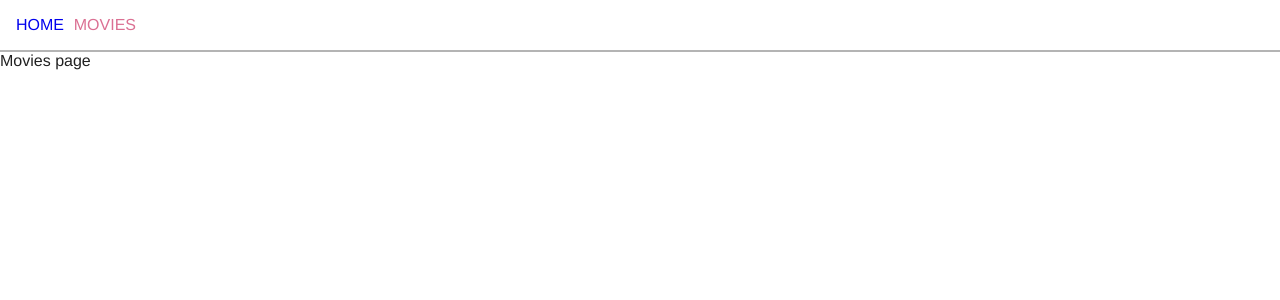
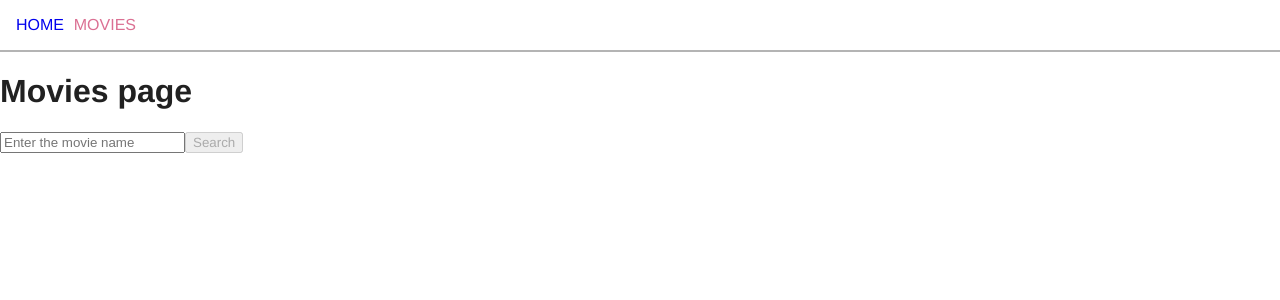
Before and after one commit to YevhenKonyk/react-hw-04-movie-api, a React (Create React App) app: page /movies in a window 1280 px wide. Shown: the top 300 px of the page. Built offline with nearby package versions, Linux system fonts and the light colour scheme.

Commit message:
Implemented movies search functionality

```diff
--- /dev/null
+++ b/src/Components/SearchForm/SearchForm.js
@@ -0,0 +1,65 @@
+/* eslint-disable react/static-property-placement */
+import React, { Component } from 'react';
+import PropTypes from 'prop-types';
+
+import styles from './SearchForm.module.css';
+
+export default class SearchForm extends Component {
+  static propTypes = {
+    onSearch: PropTypes.func.isRequired,
+    searchQuery: PropTypes.string,
+  };
+
+  static defaultProps = {
+    searchQuery: '',
+  };
+
+  state = {
+    query: this.props.searchQuery,
+  };
+
+  handleInputChange = e => {
+    const { name, value } = e.target;
+
+    this.setState({
+      [name]: value,
+    });
+  };
+
+  clearForm = () => {
+    this.setState({ query: '' });
+  };
+
+  handleSubmit = e => {
+    e.preventDefault();
+    this.props.onSearch({ ...this.state });
+    this.clearForm();
+  };
+
+  render() {
+    const { query } = this.state;
+
+    return (
+      <div className={styles.container}>
+        <form onSubmit={this.handleSubmit} className={styles.form}>
+          <input
+            type="text"
+            name="query"
+            value={query}
+            placeholder="Enter the movie name"
+            onChange={this.handleInputChange}
+            className={styles.input}
+          />
+
+          <button
+            type="submit"
+            className={styles.submitBtn}
+            disabled={query.length === 0}
+          >
+            Search
+          </button>
+        </form>
+      </div>
+    );
+  }
+}
--- /dev/null
+++ b/src/Components/SearchForm/SearchForm.module.css
@@ -0,0 +1,3 @@
+.submitBtn:disabled {
+  cursor: not-allowed;
+}
--- a/src/pages/MovieDetailsPage.js
+++ b/src/pages/MovieDetailsPage.js
@@ -12,6 +12,15 @@ export default class MovieDetailsPage extends Component {
     history: PropTypes.shape({
       push: PropTypes.func.isRequired,
     }).isRequired,
+    location: PropTypes.shape({
+      state: PropTypes.shape({
+        from: PropTypes.string,
+      }),
+    }),
+  };
+
+  static defaultProps = {
+    location: {},
   };
 
   state = {
@@ -25,6 +34,12 @@ export default class MovieDetailsPage extends Component {
   }
 
   handleGoBack = () => {
+    if (this.props.location.state) {
+      this.props.history.push(this.props.location.state.from);
+
+      return;
+    }
+
     this.props.history.push('/');
   };
 
--- a/src/pages/MoviesPage.js
+++ b/src/pages/MoviesPage.js
@@ -1,5 +1,120 @@
-import React from 'react';
+/* eslint-disable react/static-property-placement */
+import React, { Component } from 'react';
+import PropTypes from 'prop-types';
+import queryString from 'query-string';
+import { Link } from 'react-router-dom';
 
-const MoviesPage = () => <>Movies page</>;
+import { fetchMoviesByQuery } from '../services/themoviedb-api';
+import SearchForm from '../Components/SearchForm/SearchForm';
 
-export default MoviesPage;
+const getQueryStringFromProps = props =>
+  queryString.parse(props.location.search).query;
+
+const mapper = items => {
+  return items.map(
+    ({
+      id,
+      poster_path: posterPath,
+      title,
+      overview,
+      release_date: releaseDate,
+      ...props
+    }) => ({
+      id,
+      posterPath,
+      title,
+      overview,
+      releaseDate,
+      props,
+    }),
+  );
+};
+
+export default class MoviesPage extends Component {
+  static propTypes = {
+    history: PropTypes.shape({
+      push: PropTypes.func.isRequired,
+    }).isRequired,
+    location: PropTypes.shape({
+      pathname: PropTypes.string.isRequired,
+    }).isRequired,
+  };
+
+  state = {
+    movies: [],
+  };
+
+  componentDidMount() {
+    /**
+     * При первом посещении страницы получаем queryString из пропов (location)
+     * и если он есть делаем запрос на API
+     */
+    const query = getQueryStringFromProps(this.props);
+
+    if (query) {
+      fetchMoviesByQuery(query).then(data => {
+        this.setState({ movies: mapper(data.results) });
+      });
+    }
+  }
+
+  handleSearch = ({ query }) => {
+    fetchMoviesByQuery(query).then(data => {
+      this.setState({ movies: mapper(data.results) });
+    });
+
+    /** Каждый раз при обработке поиска необходимо обновлять URL используя метод history.push
+     * для добавления новой записи в журнал истории
+     *
+     * Берем текущее значение location.pathname и обновляем search добавляя в него query
+     *
+     * */
+    if (query) {
+      this.props.history.push({
+        pathname: this.props.location.pathname,
+        search: `query=${query}`,
+      });
+
+      return;
+    }
+
+    this.props.history.push({
+      pathname: this.props.location.pathname,
+      search: ``,
+    });
+  };
+
+  render() {
+    const { movies } = this.state;
+    const { location } = this.props;
+    // Получаем queryString из пропов, для передачи начального состояния сёрч инпута форме поиска
+    const query = getQueryStringFromProps(this.props);
+
+    return (
+      <>
+        <h1>Movies page</h1>
+
+        <SearchForm onSearch={this.handleSearch} searchQuery={query} />
+
+        {movies.length > 0 && (
+          <>
+            <ul>
+              {movies.map(movie => (
+                <li key={movie.id}>
+                  <Link
+                    to={{
+                      pathname: `/movies/${movie.id}`,
+                      state: { from: location },
+                    }}
+                  >
+                    {movie.title}
+                  </Link>
+                </li>
+              ))}
+            </ul>
+          </>
+        )}
+      </>
+    );
+  }
+}
```
